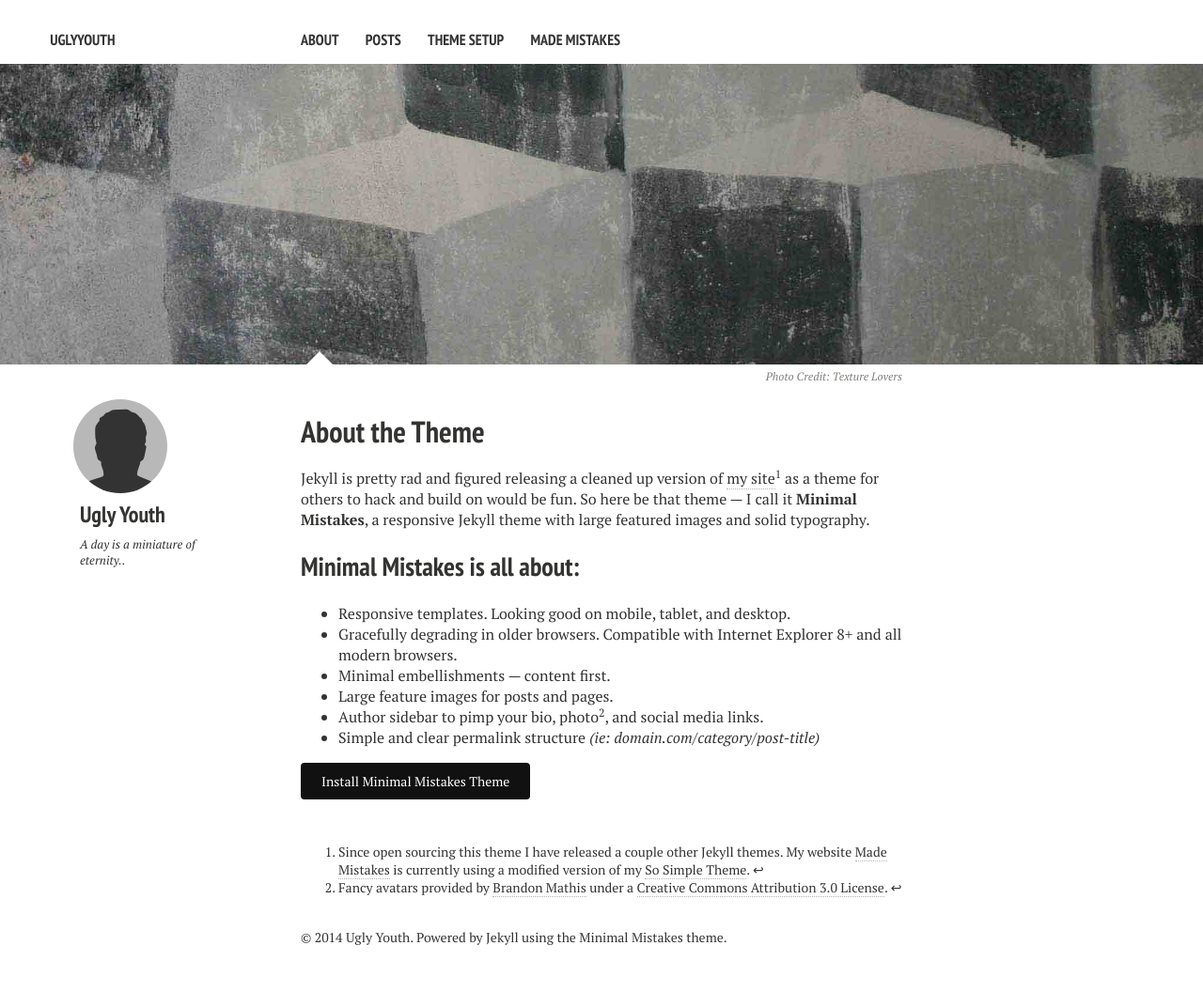
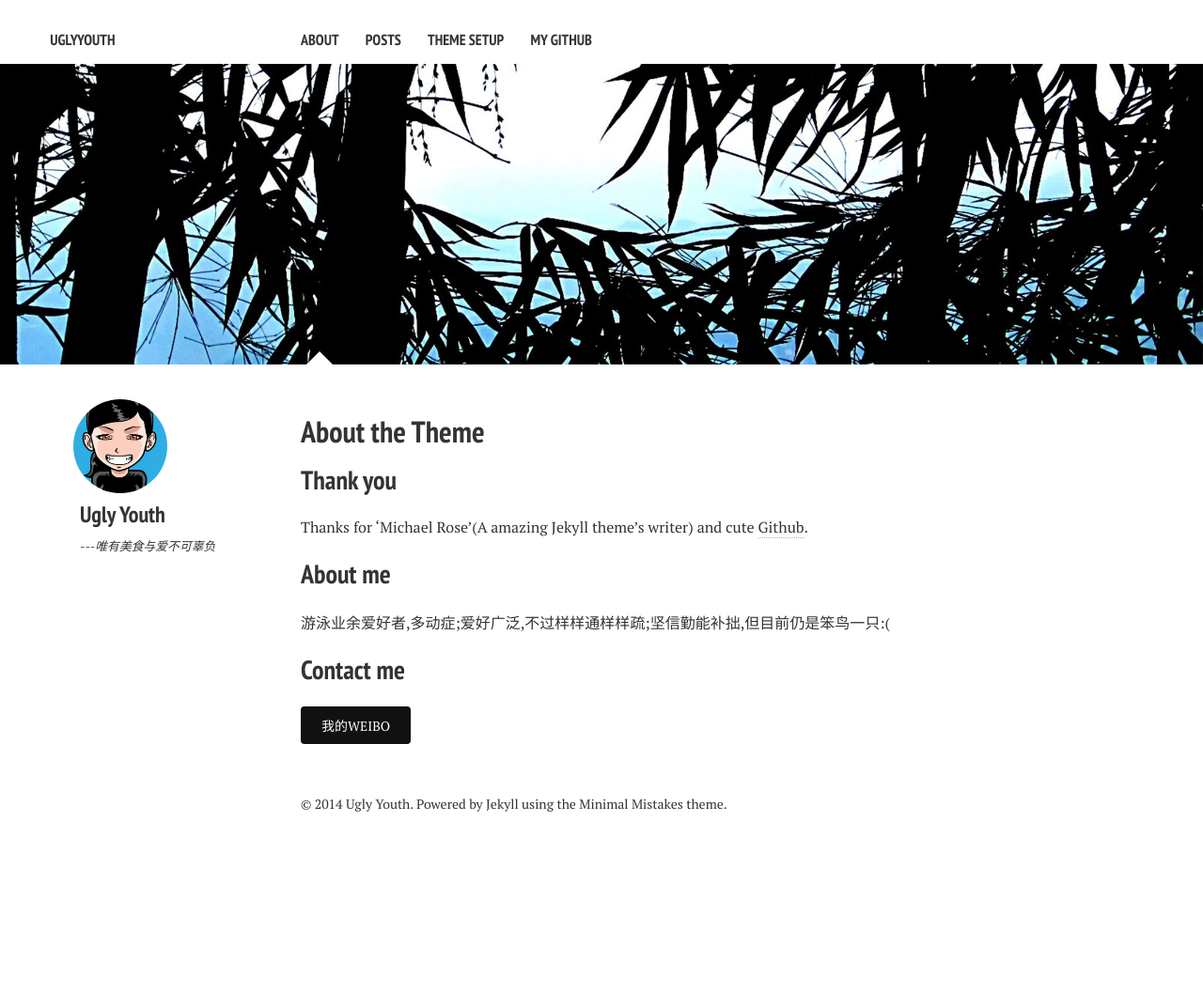
Before and after one commit to uglyyouth/uglyyouth.github.io, a Jekyll site: the page built from about.md, in a window 1280 px wide. Shown: the whole page at 94% size. Built offline with Jekyll 4.4.1, drawn with Linux system fonts in a browser that asks for light colours; nearby versions of some CDN libraries; after the commit the page ends 914 px from its top, so only the background shows below that.

```diff
--- a/_config.yml
+++ b/_config.yml
@@ -7,7 +7,7 @@ url:              http://uglyyouth.com
 owner:
   name:           Ugly Youth
   avatar:         bio-photo.jpg
-  bio:            "A day is a miniature of eternity.."
+  bio:            "---唯有美食与爱不可辜负"
   email:          ugly.youth@gmail.com
   # Social networking links are used in author-bio sidebar. Update and remove as you like.
   twitter:
@@ -40,8 +40,8 @@ links:
     url: /posts/
   - title: Theme Setup
     url: /theme-setup/
-  - title: Made Mistakes
-    url: http://mademistakes.com
+  - title: My Github
+    url: https://github.com/uglyyouth
     external: true
 
 # http://en.wikipedia.org/wiki/List_of_tz_database_time_zones
--- a/about.md
+++ b/about.md
@@ -2,28 +2,21 @@
 layout: page
 permalink: /about/
 title: About the Theme
-tagline: Minimal Mistakes, a Jekyll Theme
-tags: [about, Jekyll, theme, responsive]
-modified: 9-9-2013
+tagline: uglyyouth,theme
+tags: [about, theme, responsive]
+modified: 2014-3-2
 image:
   feature: texture-feature-02.jpg
-  credit: Texture Lovers
-  creditlink: http://texturelovers.com
+  credit:
+  creditlink:
 ---
+## Thank you
+Thanks for 'Michael Rose'(A amazing Jekyll theme's writer) and cute [Github](http://github.com).
 
-Jekyll is pretty rad and figured releasing a cleaned up version of [my site](http://mademistakes.com)[^1] as a theme for others to hack and build on would be fun. So here be that theme --- I call it **Minimal Mistakes**, a responsive Jekyll theme with large featured images and solid typography.
+## About me
+游泳业余爱好者,多动症;爱好广泛,不过样样通样样疏;坚信勤能补拙,但目前仍是笨鸟一只:(
 
-## Minimal Mistakes is all about:
 
-* Responsive templates. Looking good on mobile, tablet, and desktop.
-* Gracefully degrading in older browsers. Compatible with Internet Explorer 8+ and all modern browsers.
-* Minimal embellishments --- content first.
-* Large feature images for posts and pages.
-* Author sidebar to pimp your bio, photo[^2], and social media links.
-* Simple and clear permalink structure *(ie: domain.com/category/post-title)*
+## Contact me
 
-<a markdown="0" href="{{ site.url }}/theme-setup" class="btn">Install Minimal Mistakes Theme</a>
-
-[^1]: Since open sourcing this theme I have released a couple other Jekyll themes. My website [Made Mistakes](http://mademistakes.com) is currently using a modified version of my [So Simple Theme](http://mmistakes.github.io/so-simple-theme/).
-
-[^2]: Fancy avatars provided by [Brandon Mathis](http://brandonmathis.com/projects/fancy-avatars/demo/) under a [Creative Commons Attribution 3.0 License](http://creativecommons.org/licenses/by/3.0/).
+<div markdown="0"><a href="http://weibo.com/uglyyouth" class="btn">我的WEIBO</a></div>
```
Also changed, not shown: 404.md (+3 -3 lines), _posts/2011-03-10-sample-post.md (added, +97 -0 lines), index.md (+1 -1 lines), theme-setup.md (deleted, +0 -222 lines), favicon.ico, favicon.png, images/3953273590_704e3899d5_m.jpg (deleted), images/bio-photo.jpg, images/mm-theme-post-600.jpg (deleted), images/mm-theme-post-750.jpg (deleted), images/texture-feature-01.jpg, images/texture-feature-02.jpg, images/texture-feature-03.jpg, images/texture-feature-04.jpg (deleted), 1 more files.
